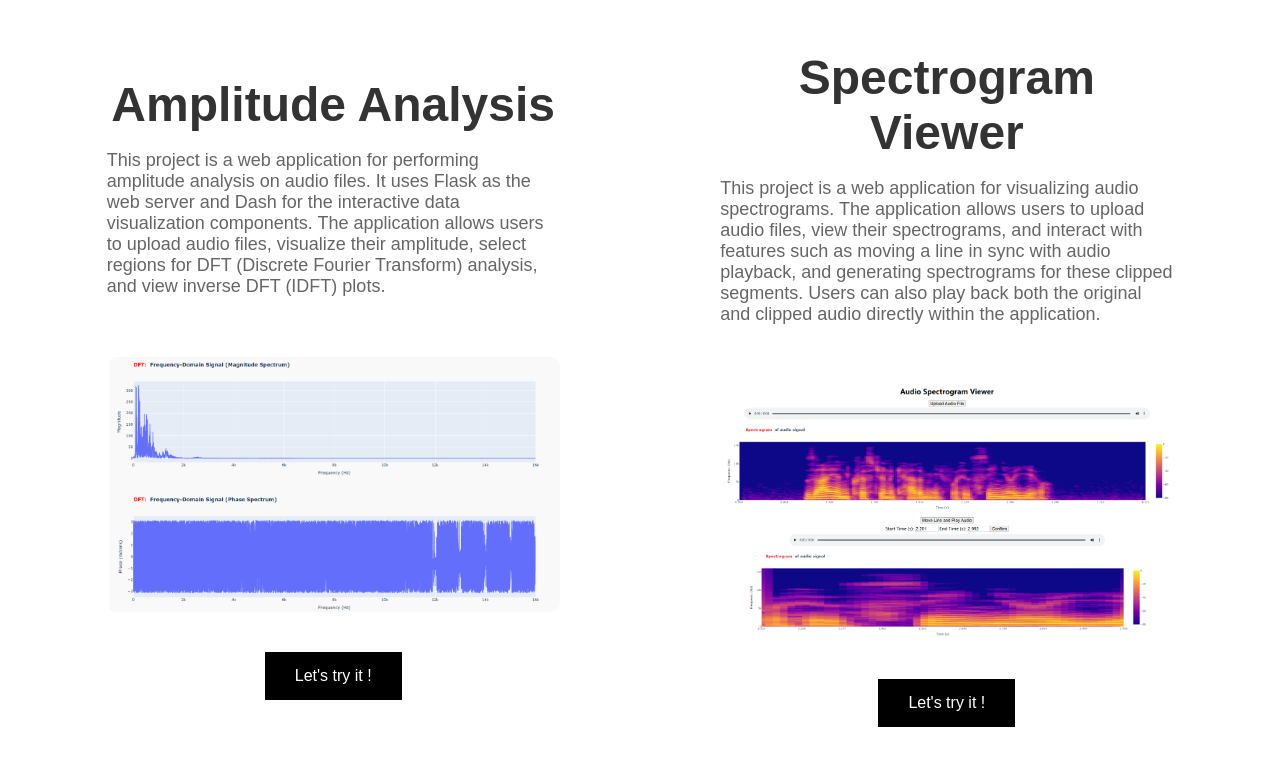
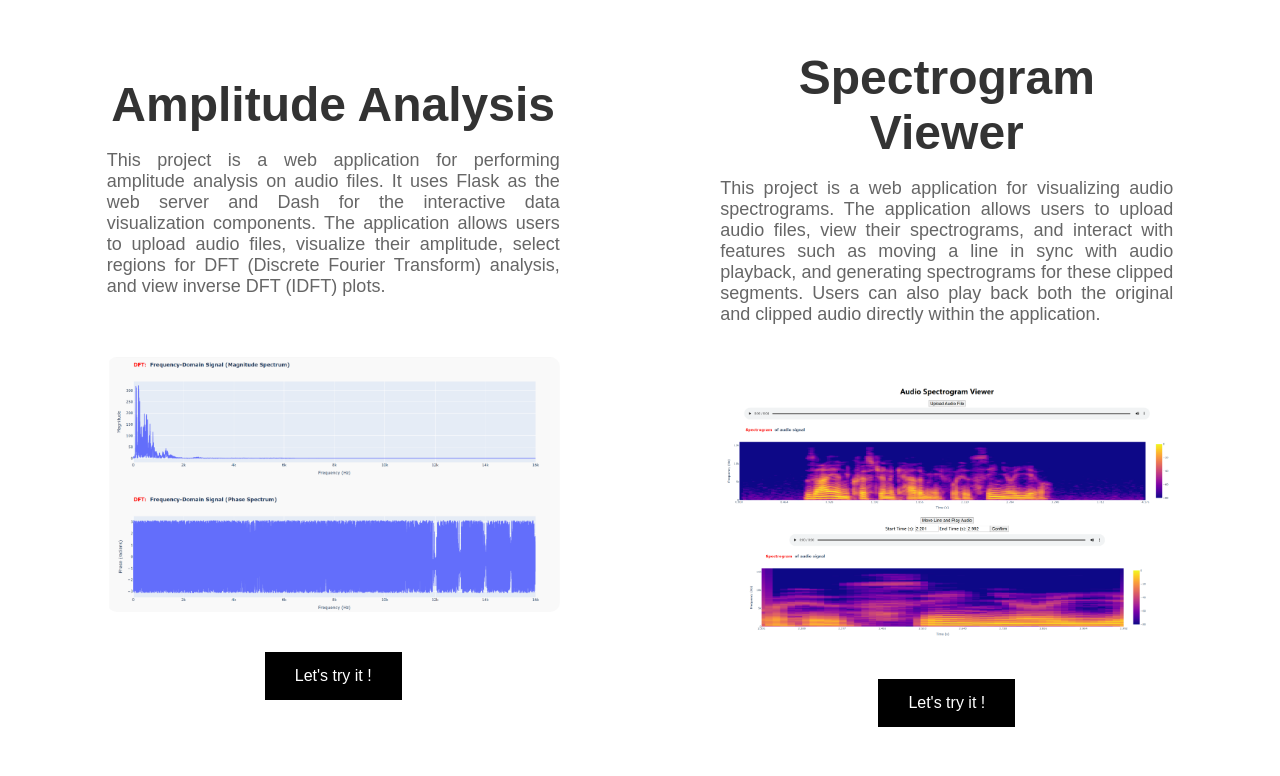
Before and after one commit to kingback156/Audio-analyse, a Flask app: page / in a window 1280 px wide. Shown: the part 78-854 px from the top of the page. Run offline with Flask 3, Linux system fonts and the light colour scheme.

Commit message:
Update styles.css

```diff
--- a/static/styles.css
+++ b/static/styles.css
@@ -76,7 +76,7 @@ nav a {
     font-size: 18px;
     color: #666;
     margin-bottom: 20px;
-    text-align: left;
+    text-align: justify;
 }
 
 .hero img {
```
